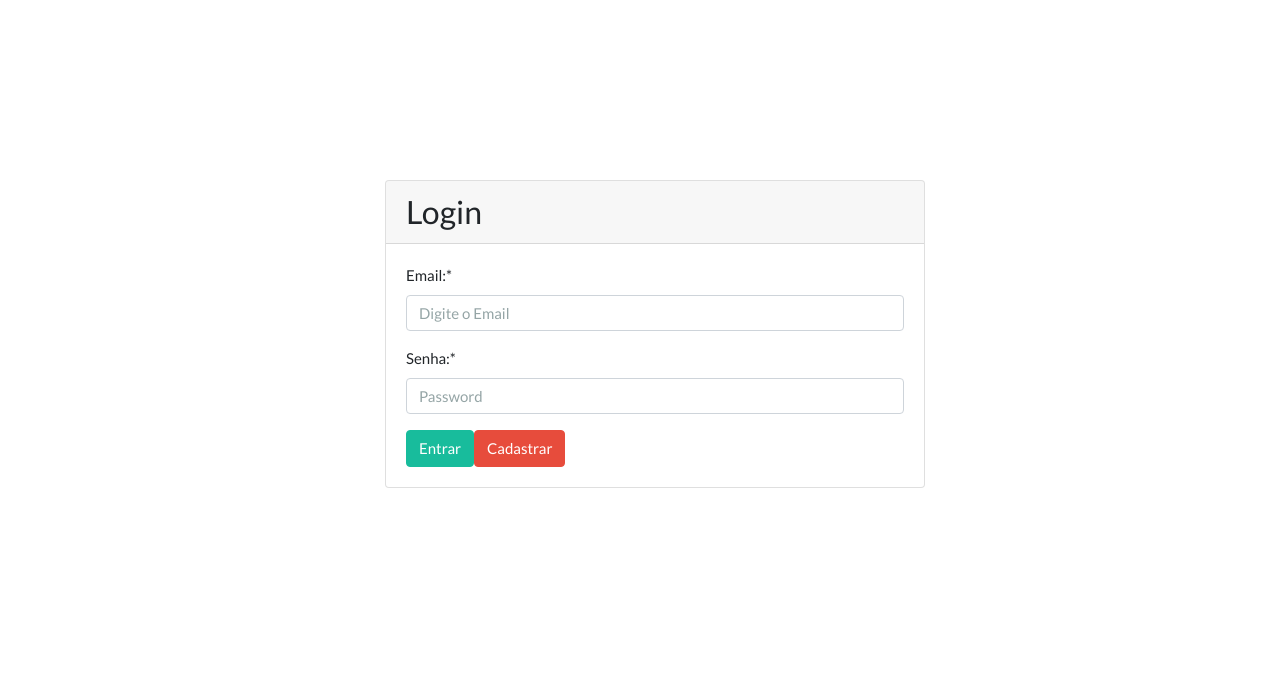
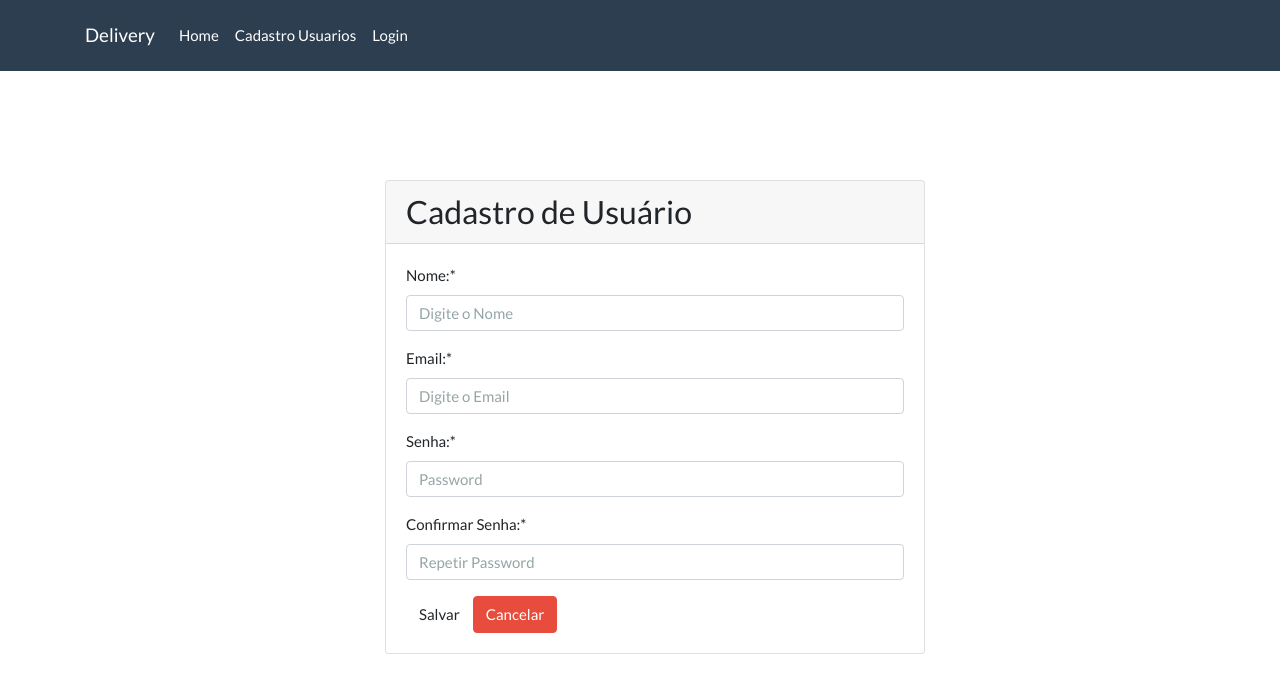
Before and after one commit to guthembergS/delivery-app, a React (Create React App) app: page /#/cadastroUsuarios in a window 1280 px wide. Shown: the top 690 px of the page. Built offline with nearby package versions, Linux system fonts and the light colour scheme.

Commit message:
confeccao de menus e rotas

```diff
--- a/package.json
+++ b/package.json
@@ -6,9 +6,11 @@
     "@testing-library/jest-dom": "^4.2.4",
     "@testing-library/react": "^9.3.2",
     "@testing-library/user-event": "^7.1.2",
+    "axios": "^0.20.0",
     "bootswatch": "^4.5.2",
     "react": "^16.13.1",
     "react-dom": "^16.13.1",
+    "react-router-dom": "^5.2.0",
     "react-scripts": "3.4.3"
   },
   "scripts": {
--- a/src/App.js
+++ /dev/null
@@ -1,18 +0,0 @@
-import React from 'react';
-import Login from './views/login'
-import 'bootswatch/dist/flatly/bootstrap.css'
-import './custom.css'
-
-class App extends React.Component {
-
-  render(){
-   return(
-      <div>
-        <Login/>
-      </div>
-    )
-  }
-
-}
-
-export default App;
--- /dev/null
+++ b/src/components/navbar.js
@@ -0,0 +1,29 @@
+import React from 'react'
+import NavBarItem from './navbaritem'
+
+function NavBar(){
+
+        return(
+            <div className="navbar navbar-expand-lg fixed-top navbar-dark bg-primary" >
+            <div className="container">
+              <a href="home.html" className="navbar-brand" >Delivery</a>
+              <button className="navbar-toggler" type="button" data-toggle="collapse" data-target="#navbarResponsive" aria-controls="navbarResponsive" aria-expanded="false" aria-label="Toggle navigation">
+                <span className="navbar-toggler-icon"></span>
+              </button>
+              <div className="collapse navbar-collapse" id="navbarResponsive">
+                <ul className="navbar-nav">
+                    <NavBarItem href="#/home" label="Home" />
+                    <NavBarItem href="#/cadastroUsuarios" label="Cadastro Usuarios" />
+                    <NavBarItem href="#/login" label="Login" />
+
+                </ul>
+
+              </div>
+            </div>
+          </div>
+
+        )
+
+}
+
+export default NavBar
--- /dev/null
+++ b/src/components/navbaritem.js
@@ -0,0 +1,13 @@
+import React from 'react'
+import NavBar from './navbar'
+
+function NavBarItem(props){
+
+    return(
+        <li className="nav-item">
+        <a className="nav-link" href={props.href}>{props.label}</a>
+        </li>
+    )
+}
+
+export default NavBarItem
--- a/src/index.js
+++ b/src/index.js
@@ -1,6 +1,6 @@
 import React from 'react';
 import ReactDOM from 'react-dom';
-import App from './App';
+import App from './main/App';
 
 ReactDOM.render(
     <App />,
--- /dev/null
+++ b/src/main/App.js
@@ -0,0 +1,24 @@
+import React from 'react'
+import 'bootswatch/dist/flatly/bootstrap.css'
+import '../custom.css'
+import Rotas from './rotas'
+import NavBar from '../components/navbar'
+
+
+class App extends React.Component {
+
+  render(){
+   return(
+     <>
+    <NavBar/>
+      <div className="container">
+
+        <Rotas/>
+      </div>
+      </>
+    )
+  }
+
+}
+
+export default App;
--- /dev/null
+++ b/src/main/rotas.js
@@ -0,0 +1,21 @@
+import React from 'react'
+import Login from '../views/login'
+import CadastroUsuario from '../views/cadastroUsuario'
+import Home from '../views/home'
+import { Route,Switch,HashRouter} from 'react-router-dom'
+
+function Rotas() {
+
+    return(
+        <HashRouter>
+            <Switch>
+                <Route path="/login" component={Login}/>
+                <Route path="/cadastroUsuarios" component={CadastroUsuario}/>
+                <Route path="/home" component={Home}/>
+            </Switch>
+        </HashRouter>
+
+    )
+}
+
+export default Rotas
--- /dev/null
+++ b/src/views/cadastroUsuario.js
@@ -0,0 +1,73 @@
+import React from 'react'
+import Card from '../components/card'
+import FormGroup from '../components/form-group'
+import {withRouter } from 'react-router-dom'
+
+class CadastroUsuario extends React.Component{
+
+    state = {
+        nome:'',
+        email:'',
+        senha:'',
+        senhaRepeticao:''
+    }
+
+    salvarCadastro = () =>{
+        console.log(this.state)
+    }
+
+    cancelarCadastro = () =>{
+        this.props.history.push('/login')
+    }
+
+    render(){
+     return(
+            <div className="row">
+                <div className="col-md-6" style={{position:'relative' ,left:'300px'}}>
+                   <div className="bs-docs-section">
+                        <Card title="Cadastro de Usuário">
+
+                            <div className="row">
+                                <div className="col-lg-12">
+                                    <div className="bs-component">
+                                        <fieldset>
+                                            <FormGroup label="Nome:*" htmlFor="exampleInputNome1">
+                                                <input type="nome" id="inputNome" name="nome"
+                                                onChange={e => this.setState({nome: e.target.value})}
+                                                placeholder="Digite o Nome" className="form-control"/>
+                                            </FormGroup>
+                                            <FormGroup label="Email:*" name="email" htmlFor="exampleInputEmail1">
+                                                <input type="email" id="inputEmail" value={this.state.email}
+                                                     onChange={e => this.setState({email: e.target.value})}
+                                                     placeholder="Digite o Email" className="form-control"/>
+                                            </FormGroup>
+                                            <FormGroup label="Senha:*"  htmlFor="exampleInputPassword1">
+                                            <input type="password" id="inputSenha" name="senha"
+                                            onChange={e => this.setState({senha: e.target.value})}
+                                            placeholder="Password" className="form-control"/>
+                                            </FormGroup>
+                                            <FormGroup label="Confirmar Senha:*"  htmlFor="exampleInputPassword1">
+                                            <input type="password" id="inputSenhaRepeticao" name="senhaRepeticao"
+                                                    onChange={e => this.setState({senhaRepeticao: e.target.value})}
+                                                     placeholder="Repetir Password" className="form-control"/>
+                                            </FormGroup>
+                                            <button onClick={this.salvarCadastro} type="button" className="btn btn-sucess">Salvar</button>
+                                            <button onClick={this.cancelarCadastro} type="button" className="btn btn-danger">Cancelar</button>
+
+                                        </fieldset>
+
+                                    </div>
+                                </div>
+                            </div>
+                        </Card>
+                   </div>
+
+                </div>
+            </div>
+
+     )
+    }
+
+}
+
+export default CadastroUsuario
--- /dev/null
+++ b/src/views/home.js
@@ -0,0 +1,23 @@
+import React from 'react'
+
+class Home extends React.Component{
+
+    render(){
+        return(
+                <div className="jumbotron">
+                    <h1 className="display-3">Bem vindo!</h1>
+                    <p className="lead">Esse é seu sistema de Delivery.</p>
+                    <hr className="my-4"/>
+                    <p>E essa é sua área administrativa, utilize um dos menus ou botões abaixo para navegar pelo sistema.</p>
+                    <p className="lead">
+                    <a className="btn btn-primary btn-lg" href="#/cadastroUsuarios" role="button"><i className="fa fa-users"></i>  Cadastrar Usuário</a>
+                    <a className="btn btn-danger btn-lg" href="#/cadastroPratos" role="button"><i className="fa fa-users"></i>  Cadastrar Pratos</a>
+                    </p>
+                </div>
+
+
+        )
+    }
+}
+
+export default Home
--- a/src/views/login.js
+++ b/src/views/login.js
@@ -1,6 +1,8 @@
 import React from 'react'
 import Card from '../components/card'
 import FormGroup from '../components/form-group'
+import {withRouter } from 'react-router-dom'
+import CadastroUsuario from './cadastroUsuario'
 
 class Login extends React.Component{
 
@@ -15,8 +17,15 @@ class Login extends React.Component{
         console.log('Senha:',this.state.senha)
     }
 
+    prepareCadastrar = () => {
+        this.props.history.push('/cadastroUsuarios')
+    }
+
+
+
+
     render(){
-     return(   <div className="container">
+     return(
             <div className="row">
                 <div className="col-md-6" style={{position:'relative' ,left:'300px'}}>
                    <div className="bs-docs-section">
@@ -33,7 +42,7 @@ class Login extends React.Component{
                                             <input type="password" value={this.state.senha} onChange={e => this.setState({senha: e.target.value})}  className="form-control" id="exampleInputPassword1" placeholder="Password"/>
                                             </FormGroup>
                                             <button onClick={this.entrar} type="button" className="btn btn-success">Entrar</button>
-                                            <button type="button" className="btn btn-danger">Cadastrar</button>
+                                            <button onClick={this.prepareCadastrar} type="button" className="btn btn-danger" href="#/cadastroUsuarios" >Cadastrar</button>
 
                                         </fieldset>
 
@@ -45,10 +54,10 @@ class Login extends React.Component{
 
                 </div>
             </div>
-        </div>
+
      )
     }
 
 }
 
-export default Login
+export default withRouter(Login ,CadastroUsuario)
```
Also changed, not shown: 1 other file (tests, documents, lock files or other folders).
